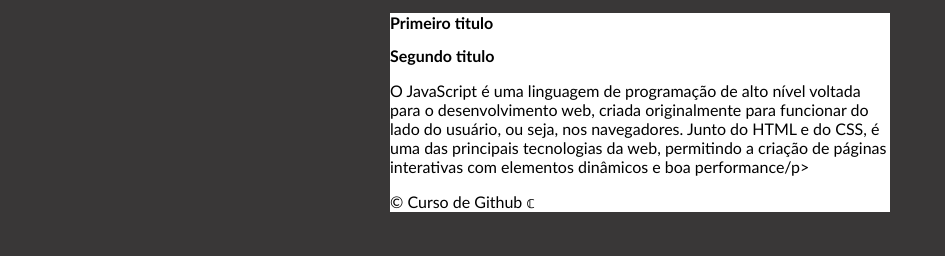
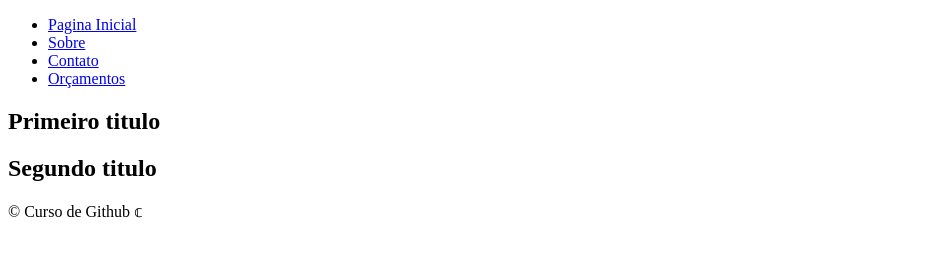
Before and after one commit to Conradiz/projeto-site, a plain HTML site: page index.html in a window 1280 px wide. Shown: the whole page, without its empty margins (0-945 px from the left). Drawn offline with Linux system fonts and the light colour scheme.

Commit message:
Squashed commit of the following:
commit d3824a13e919fdf29a91180bd2faa4e75807aa3f
Author: Conrado Vinha <conradovinha@gmail.com>
Date:   Wed May 31 19:30:03 2023 -0300

    update

commit 65eebbe914b19f95940f1fde58444d2b4b1e7c6e
Author: Conrado Vinha <conradovinha@gmail.com>
Date:   Wed May 31 12:13:52 2023 -0300

    atualizar

commit 1c3d2154812a2525a0d10403bf7ed6487db3699a
Author: Conrado Vinha <conradovinha@gmail.com>
Date:   Wed May 31 11:54:52 2023 -0300

    update no conteudo

```diff
--- a/index.html
+++ b/index.html
@@ -4,13 +4,22 @@
     <meta charset="UTF-8">
     <meta http-equiv="X-UA-Compatible" content="IE=edge">
     <meta name="viewport" content="width=device-width, initial-scale=1.0">
-    <link rel="stylesheet" href="conteudo/style.css">
-    <title>Curso Github</title>
+    <title>Document</title>
 </head>
 <body>
     <main>
         <header>
+            <figure>
 
+            </figure>
+            <nav>
+                <ul class="menu">
+                    <li><a href="#">Pagina Inicial</a></li>
+                    <li><a href="#">Sobre</a></li>
+                    <li><a href="#">Contato</a></li>
+                    <li><a href="#">Orçamentos</a></li>
+                </ul>
+            </nav>
         </header>
         <section>
             <div>
@@ -18,7 +27,6 @@
             </div>
             <div>
                 <h2>Segundo titulo</h2>
-                <p>O JavaScript é uma linguagem de programação de alto nível voltada para o desenvolvimento web, criada originalmente para funcionar do lado do usuário, ou seja, nos navegadores. Junto do HTML e do CSS, é uma das principais tecnologias da web, permitindo a criação de páginas interativas com elementos dinâmicos e boa performance/p>
             </div>
         </section>
         <footer>
```
